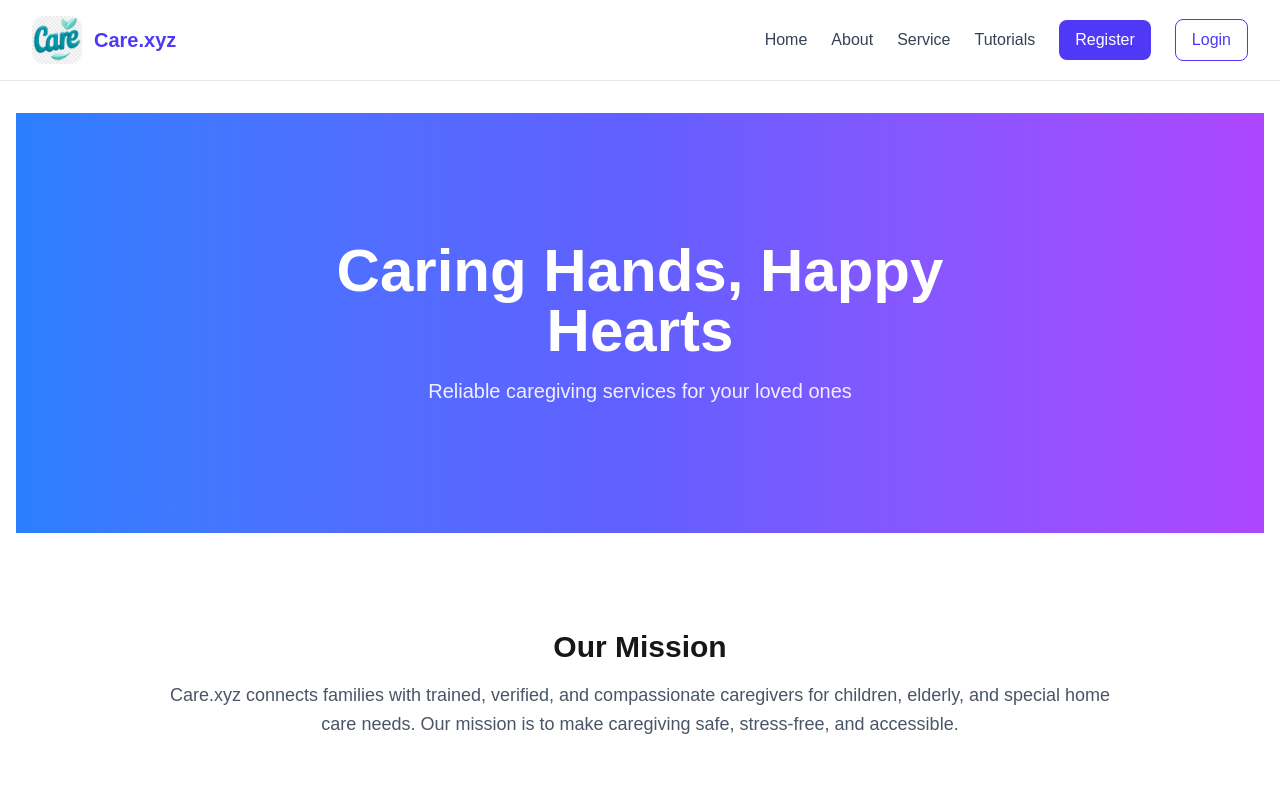
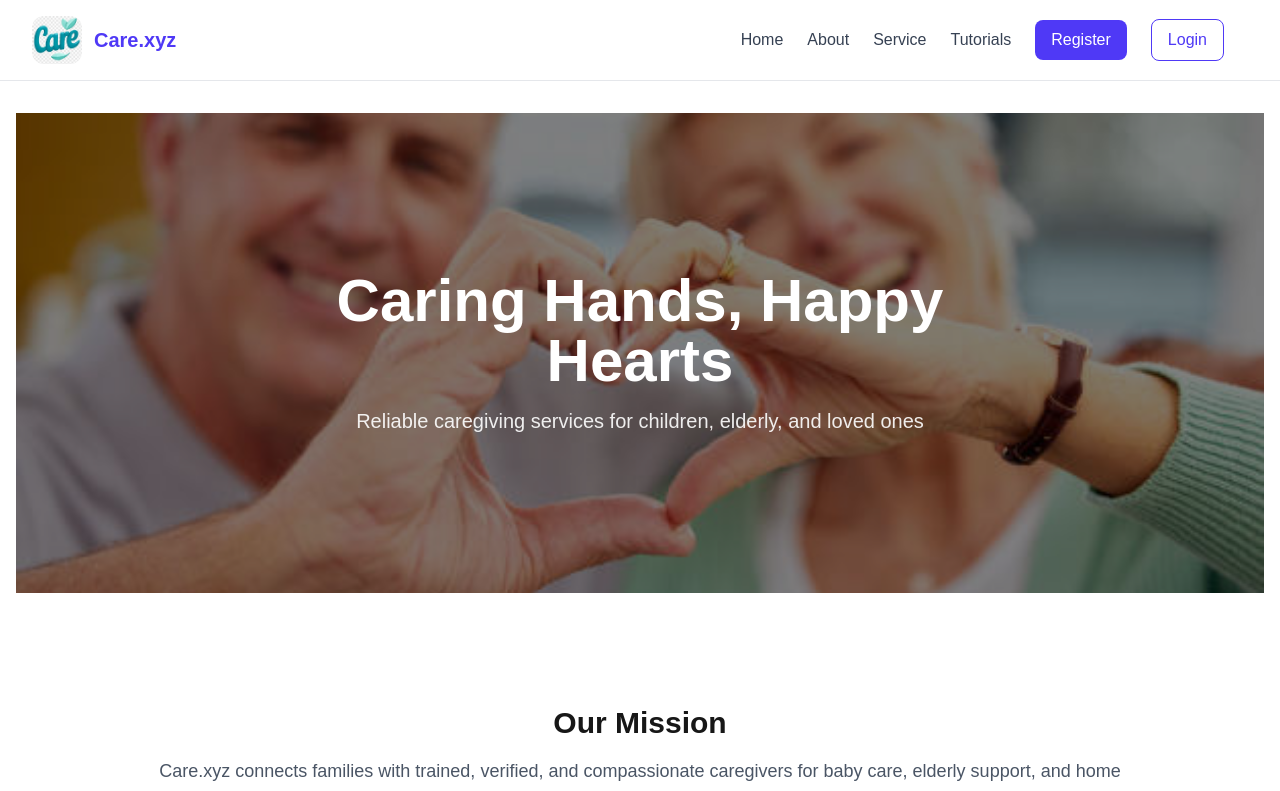
Before and after one commit to deluwarhoisn/my_care_xyz, a Next.js app: page / in a window 1280 px wide. Shown: the top 791 px of the page. Built offline with nearby package versions, Linux system fonts and the light colour scheme.

Commit message:
add a baner img

```diff
--- /dev/null
+++ b/src/app/error/page.jsx
@@ -0,0 +1,11 @@
+import React from 'react';
+
+const Error = () => {
+    return (
+        <div>
+            sssssssssssssssss
+        </div>
+    );
+};
+
+export default Error;
--- a/src/app/page.jsx
+++ b/src/app/page.jsx
@@ -28,33 +28,46 @@ export default function Home() {
   ];
 
   return (
-    <div className="space-y-24">
+    <div className="space-y-28">
 
-      {/* Hero Section */}
-      <section className="relative h-[420px] flex items-center justify-center bg-gradient-to-r from-blue-500 via-indigo-500 to-purple-500 text-white text-center px-4">
-        <div className="max-w-3xl">
-          <h1 className="text-4xl md:text-6xl font-bold mb-4">
-            Caring Hands, Happy Hearts
-          </h1>
-          <p className="text-lg md:text-xl text-white/90">
-            Reliable caregiving services for your loved ones
-          </p>
+      {/* ================= Hero / Banner Section ================= */}
+      <section className="relative h-[480px] w-full">
+        <Image
+          src="/istockphoto-1745117206-612x612.jpg"   // public folder e image rakhbe
+          alt="Caregiving Banner"
+          fill
+          priority
+          className="object-cover"
+        />
+
+        {/* Overlay */}
+        <div className="absolute inset-0 bg-black/50 flex items-center justify-center text-center px-4">
+          <div className="max-w-3xl text-white">
+            <h1 className="text-4xl md:text-6xl font-bold mb-4">
+              Caring Hands, Happy Hearts
+            </h1>
+            <p className="text-lg md:text-xl text-white/90">
+              Reliable caregiving services for children, elderly, and loved ones
+            </p>
+          </div>
         </div>
       </section>
 
-      {/* About Section */}
+      {/* ================= About Section ================= */}
       <section className="max-w-5xl mx-auto px-6 text-center">
         <h2 className="text-3xl font-bold mb-4">Our Mission</h2>
         <p className="text-gray-600 text-lg leading-relaxed">
           Care.xyz connects families with trained, verified, and compassionate caregivers
-          for children, elderly, and special home care needs. Our mission is to make
-          caregiving safe, stress-free, and accessible.
+          for baby care, elderly support, and home recovery services.
+          Our goal is to make caregiving safe, stress-free, and accessible for everyone.
         </p>
       </section>
 
-      {/* Services Section */}
+      {/* ================= Services Section ================= */}
       <section className="max-w-6xl mx-auto px-6">
-        <h2 className="text-3xl font-bold text-center mb-12">Our Services</h2>
+        <h2 className="text-3xl font-bold text-center mb-12">
+          Our Services
+        </h2>
 
         <div className="grid grid-cols-1 sm:grid-cols-2 md:grid-cols-3 gap-8">
           {services.map((service, index) => (
@@ -63,18 +76,15 @@ export default function Home() {
               className="bg-white rounded-xl shadow-md overflow-hidden
               hover:shadow-xl hover:-translate-y-2 transition-all duration-300"
             >
-              {/* Card Image */}
               <div className="relative w-full aspect-[4/3]">
                 <Image
                   src={service.image}
                   alt={service.title}
                   fill
                   className="object-cover"
-                  sizes="(max-width: 768px) 100vw, 33vw"
                 />
               </div>
 
-              {/* Card Content */}
               <div className="p-6 text-center">
                 <h3 className="text-xl font-semibold mb-2">
                   {service.title}
@@ -88,7 +98,7 @@ export default function Home() {
         </div>
       </section>
 
-      {/* Success Metrics */}
+      {/* ================= Success Metrics ================= */}
       <section className="bg-indigo-600 py-16 text-white">
         <div className="max-w-6xl mx-auto px-6 grid grid-cols-1 sm:grid-cols-3 gap-8 text-center">
           <div>
@@ -106,7 +116,7 @@ export default function Home() {
         </div>
       </section>
 
-      {/* Testimonials */}
+      {/* ================= Testimonials ================= */}
       <section className="bg-gray-50 py-20">
         <div className="max-w-5xl mx-auto px-6 text-center">
           <h2 className="text-3xl font-bold mb-12">
--- a/src/components/Header.jsx
+++ b/src/components/Header.jsx
@@ -49,6 +49,7 @@ const Header = () => {
           >
             Login
           </Link>
+          <Link href="/*"></Link>
         </nav>
 
       </div>
```
Also changed, not shown: public/istockphoto-1745117206-612x612.jpg (added).
